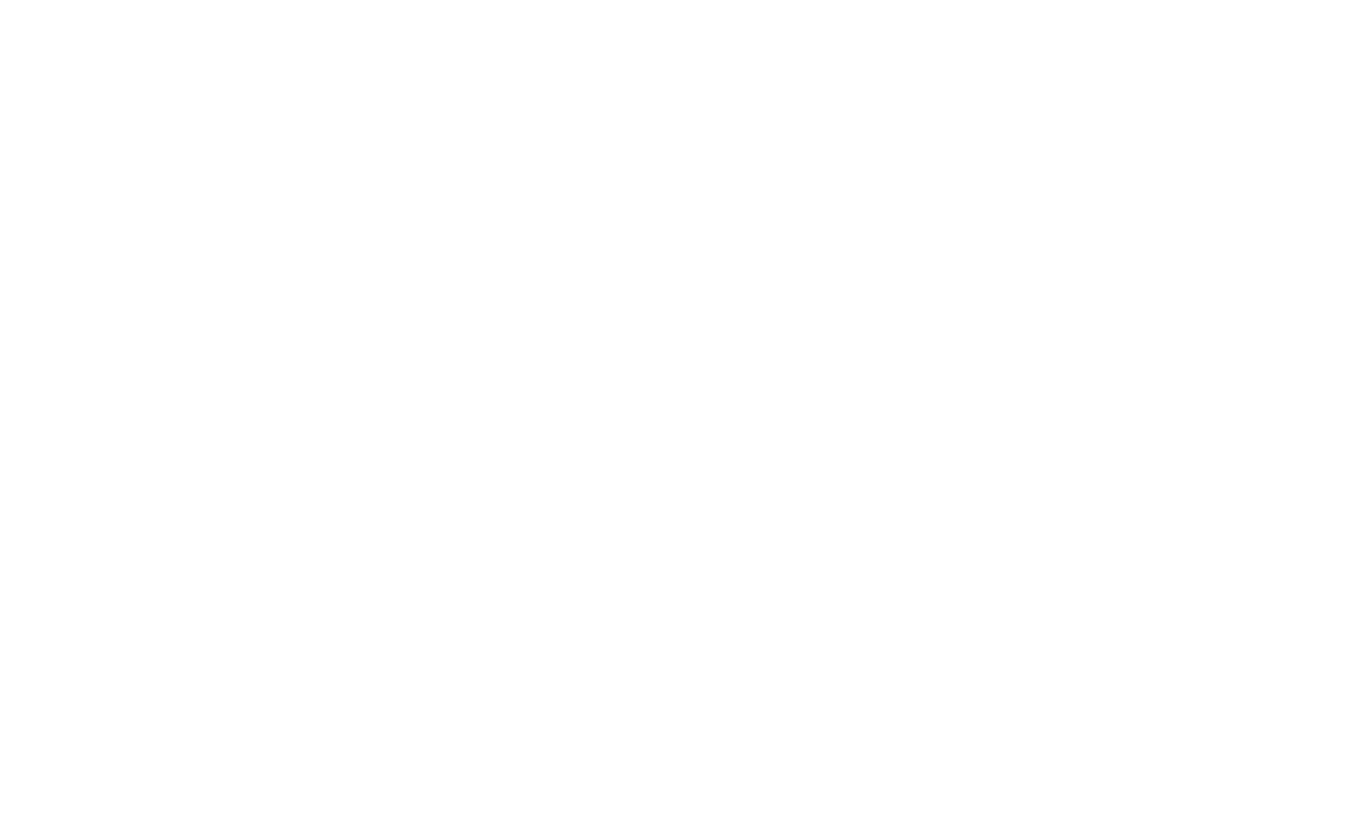
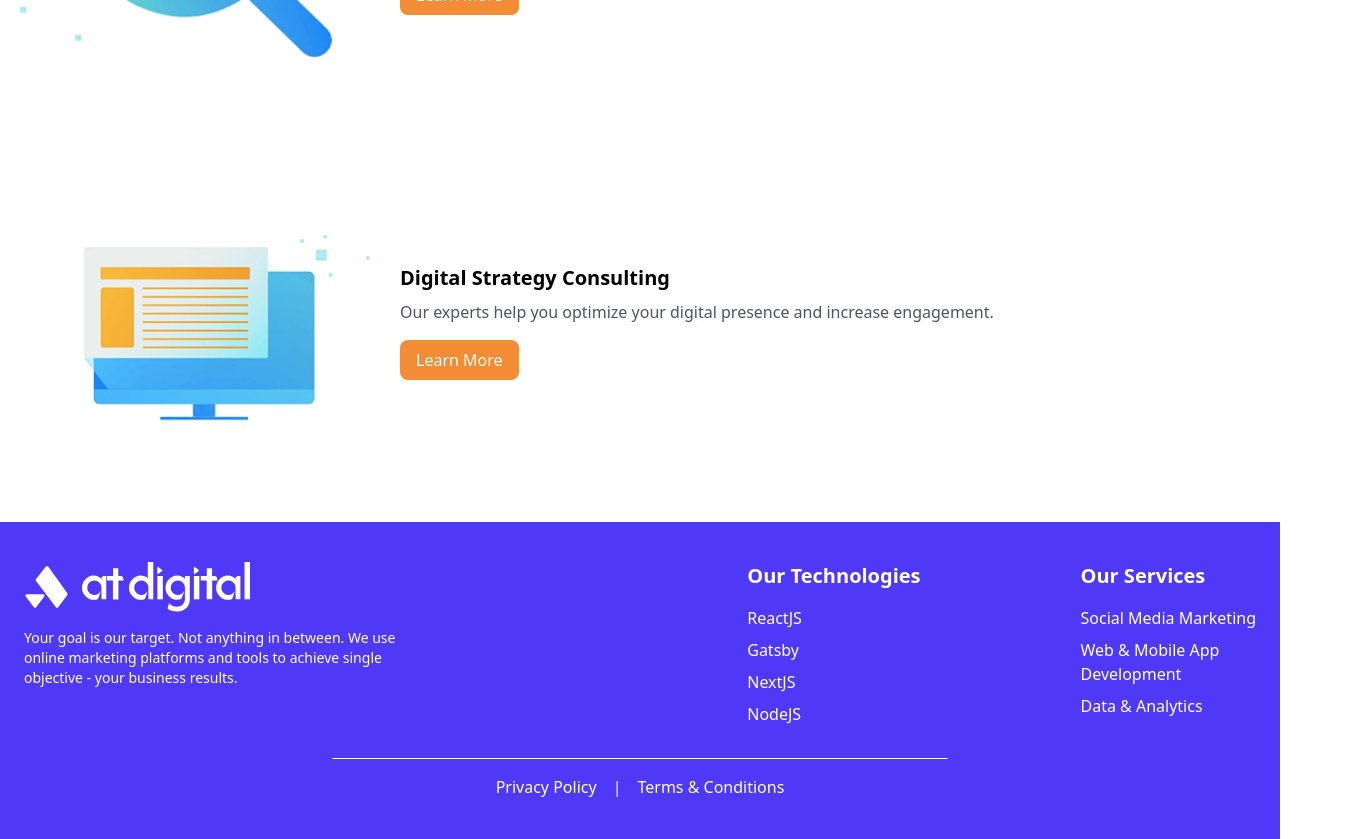
Before and after one commit to S-A-N-D-A-R-U/Frontend_Assignment_AT_Digital, a React (Vite) app: page / in a window 1280 px wide. Shown: the part 1080-1919 px from the top of the page, 1360 px wide, since content can reach past the window. Before the commit the page ends 800 px from the top, so only its background shows below. Built offline with nearby package versions, Linux system fonts and the light colour scheme.

Commit message:
fix error

```diff
--- a/src/App.jsx
+++ b/src/App.jsx
@@ -1,6 +1,9 @@
 import { useState } from 'react'
 import Nabar from './components/Navbar.jsx'
 import Hero from './components/Hero.jsx'
+import ServiceCard from './components/ServiceCard.jsx'
+import Service from './components/Service.jsx'
+import Footer from './components/Footer.jsx'
 
 function App() {
 
@@ -8,6 +11,8 @@
     <>
    <Nabar/>
     <Hero/>
+    <Service/>
+    <Footer/>
     </>
   )
 }
--- /dev/null
+++ b/src/components/Footer.jsx
@@ -0,0 +1,77 @@
+import React from "react";
+import logoImage from "../assets/Logo.svg"
+
+export default function Footer() {
+  return (
+    <footer className="bg-indigo-600 text-white py-10 px-6">
+      <div className="flex flex-col gap-12 lg:g-0 lg:flex-row justify-between w-full lg:max-w-7xl mx-auto">
+        {/* Logo and Description */}
+        <div>
+          <div className="flex items-center space-x-2 mb-4">
+            {/* Placeholder for logo */}
+            <span className="text-2xl font-bold">
+              <img src={logoImage} />
+            </span>
+          </div>
+          <p className="text-sm">
+            Your goal is our target. Not anything in between. We use <br />{" "}
+            online marketing platforms and tools to achieve single <br />
+            objective - your business results.
+          </p>
+        </div>
+
+        <div className="flex flex-col lg:flex-row gap-10 lg:gap-40">
+          {/* Our Technologies */}
+          <div>
+            <h3 className="text-xl font-semibold mb-4">Our Technologies</h3>
+            <ul className="space-y-2">
+              <li className="hover:underline hover:text-blue-300 cursor-pointer">
+                ReactJS
+              </li>
+              <li className="hover:underline hover:text-blue-300 cursor-pointer">
+                Gatsby
+              </li>
+              <li className="hover:underline hover:text-blue-300 cursor-pointer">
+                NextJS
+              </li>
+              <li className="hover:underline hover:text-blue-300 cursor-pointer">
+                NodeJS
+              </li>
+            </ul>
+          </div>
+
+          {/* Our Services */}
+          <div>
+            <h3 className="text-xl font-semibold mb-4">Our Services</h3>
+            <ul className="space-y-2">
+              <li className="hover:underline hover:text-blue-300 cursor-pointer">
+                Social Media Marketing
+              </li>
+              <li className="hover:underline hover:text-blue-300 cursor-pointer">
+                <span>
+                  Web & Mobile App <br />
+                  Development
+                </span>
+              </li>
+              <li className="hover:underline hover:text-blue-300 cursor-pointer">
+                Data & Analytics
+              </li>
+            </ul>
+          </div>
+        </div>
+      </div>
+
+      {/* Divider */}
+      <div className="border-t  border-white mt-8 pt-4 w-full lg:w-1/2 mx-auto"></div>
+      <div className="text-center">
+        <a href="#" className="hover:underline mx-2">
+          Privacy Policy
+        </a>
+        <span className="mx-2">|</span>
+        <a href="#" className="hover:underline mx-2">
+          Terms & Conditions
+        </a>
+      </div>
+    </footer>
+  );
+}
--- /dev/null
+++ b/src/components/LMButton.jsx
@@ -0,0 +1,11 @@
+import React from 'react'
+
+const LMButton = () => {
+  return (
+    <button className="mt-4 px-4 py-2 bg-secondary text-white rounded-lg hover:bg-opacity-80 transition">
+          LEARN MORE
+        </button>
+  )
+}
+
+export default LMButton
--- /dev/null
+++ b/src/components/Service.jsx
@@ -0,0 +1,15 @@
+import { Section } from 'lucide-react'
+import React from 'react'
+import ServiceCard from './ServiceCard'
+
+
+const Service = () => {
+  return (
+    <section className="container mx-auto  max-w-7xl flex flex-col ">
+        <ServiceCard imgURL="/image 1.webp" title="Web & Mobile App Development" description="Your web and mobile Apps are pieces of the puzzle to grow your business. We use frameworks which tailor content and engagement methods to respond to different intents shown by your potential customers who interact with your business online." />
+        <ServiceCard imgURL="/image 2.webp"  title="Digital Strategy Consulting" description="Our experts help you optimize your digital presence and increase engagement." />
+    </section>
+  )
+}
+
+export default Service
--- /dev/null
+++ b/src/components/ServiceCard.jsx
@@ -0,0 +1,22 @@
+import React from "react";
+
+const ServiceCard = ({ title, description, imgURL }) => {
+  return (
+    <div className="bg-white w-[85rem] mx-auto flex flex-row rounded-lg">
+      <div className="max-w-[400px]">
+        <img src={imgURL} alt="image1" />
+      </div>
+      <div className="flex flex-col justify-center">
+        <div className="max-w-[600px]">
+          <h3 className="text-xl font-semibold">{title}</h3>
+          <p className="text-gray-600 mt-2">{description}</p>
+          <button className="mt-4 px-4 py-2 bg-secondary text-white rounded-lg hover:bg-opacity-80 transition">
+            Learn More
+          </button>
+        </div>
+      </div>
+    </div>
+  );
+};
+
+export default ServiceCard;
```
Also changed, not shown: public/image 1.webp (added), public/image 2.webp (added), src/components/FAQ.jsx (added).
